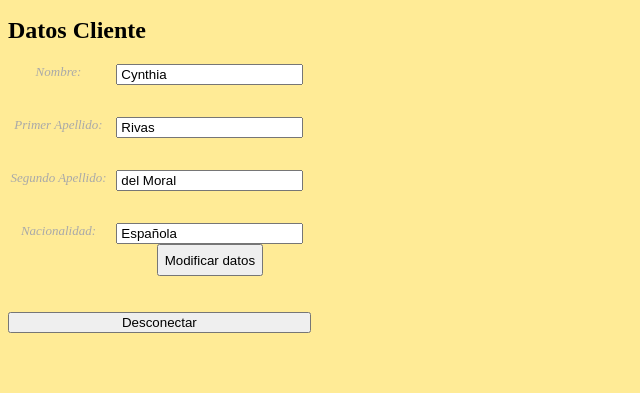
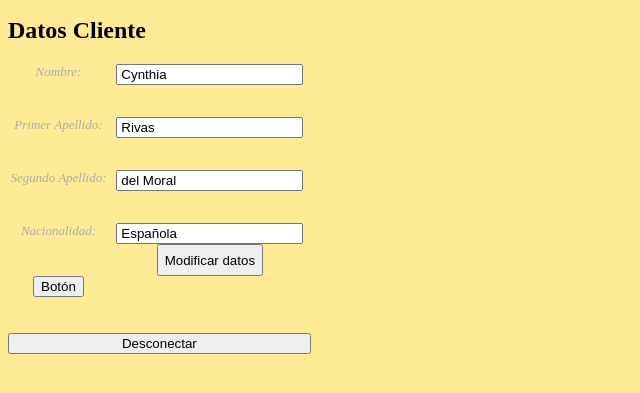
Before and after one commit to cynthia2811/DAWpractica, a plain HTML site: page index.html in a window 1280 px wide. Shown: the part 117-510 px from the top of the page, without its empty margins (0-640 px from the left). Drawn offline with Linux system fonts and the light colour scheme.

Commit message:
Añadir Botón

```diff
--- a/index.html
+++ b/index.html
@@ -34,6 +34,7 @@
             <input type="text"  id="nacionalidad">
         </br></br>
             <button type="submit" id="botonModificar">Modificar datos</button>
+            <button type="button">Botón</button>
         </div>
         </br></br>
         <button type="submit" id="botonDesconectar"> Desconectar</button>
```
